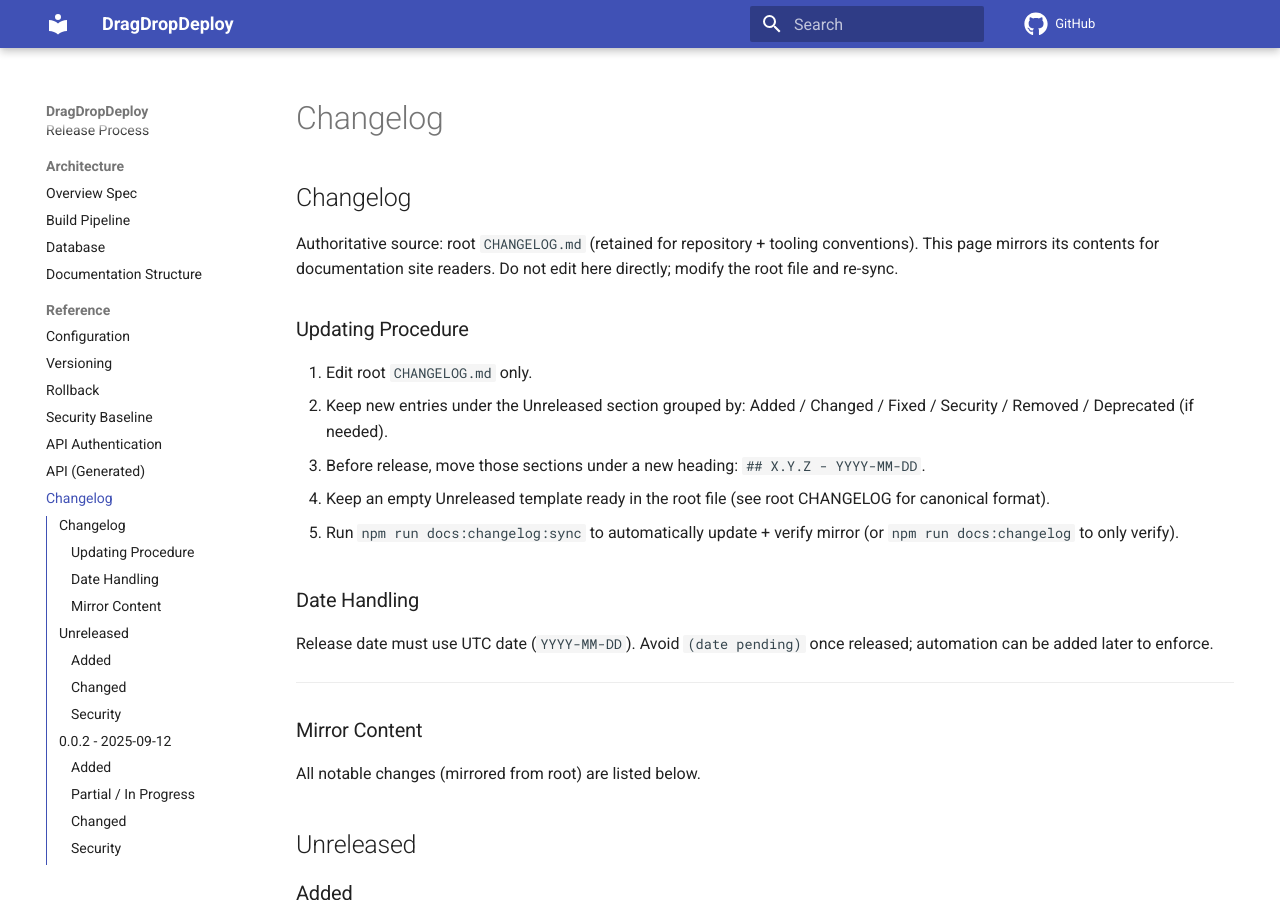
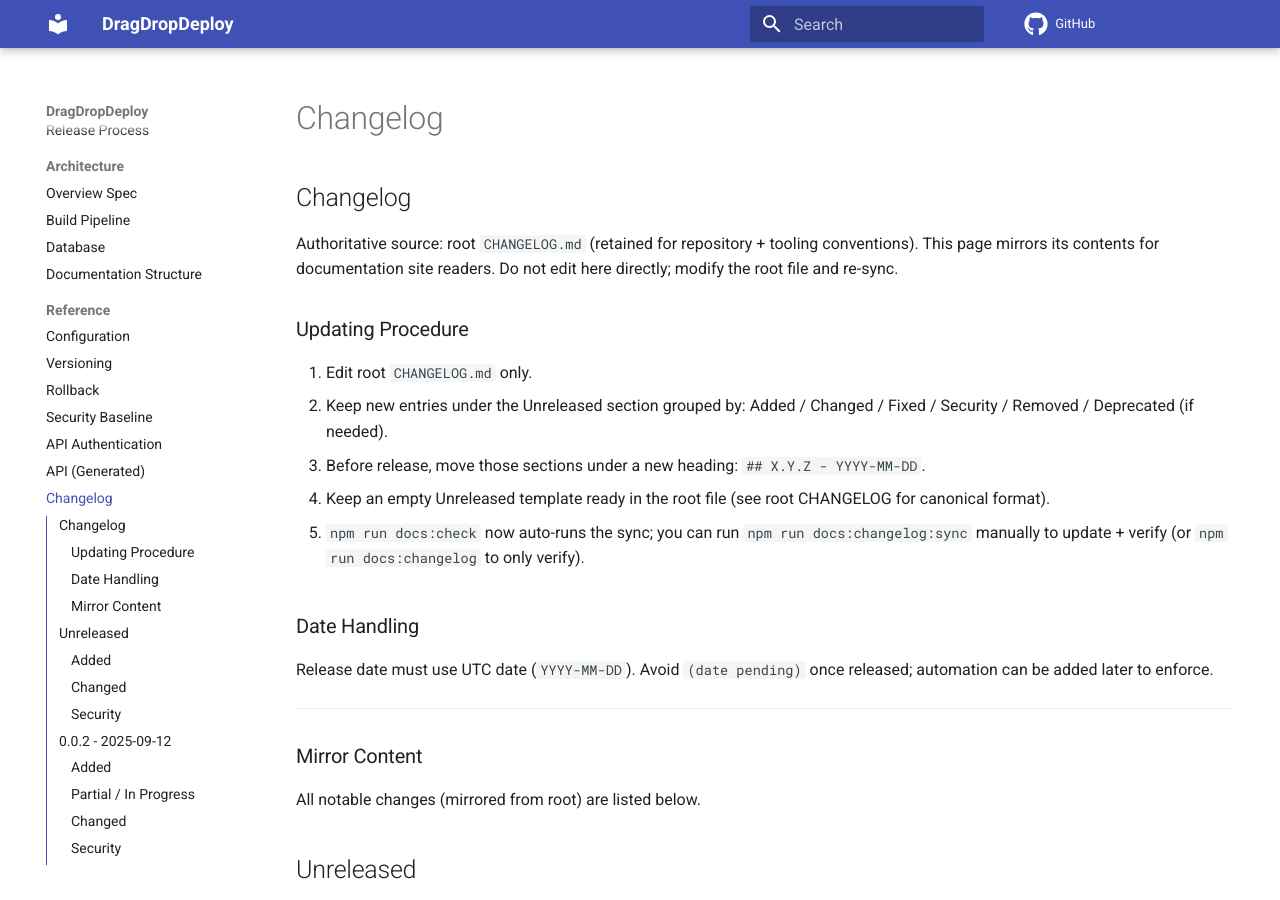
Before and after one commit to TomKonig/DragDropDeploy, an MkDocs documentation site: the page built from docs/reference/changelog.md, in a window 1280 px wide and 900 px high. Built offline with MkDocs 1.6.1 and Material for MkDocs 9.7.7, drawn with Linux system fonts in a browser that asks for light colours; comment, search, counter and statistics services are not loaded.

Commit message:
docs: auto-sync changelog in docs:check and fix lint wording

```diff
--- a/docs/reference/changelog.md
+++ b/docs/reference/changelog.md
@@ -13,7 +13,7 @@
 3. Before release, move those sections under a new heading: `## X.Y.Z - YYYY-MM-DD`.
 4. Keep an empty Unreleased template ready in the root file (see root CHANGELOG for canonical format).
 
-5. Run `npm run docs:changelog:sync` to automatically update + verify mirror (or `npm run docs:changelog` to only verify).
+5. `npm run docs:check` now auto-runs the sync; you can run `npm run docs:changelog:sync` manually to update + verify (or `npm run docs:changelog` to only verify).
 
 ### Date Handling
 
--- a/package.json
+++ b/package.json
@@ -25,7 +25,7 @@
     "docs:regen-core": "node scripts/generate-roadmap.cjs && npm run docs:api",
   "docs:includes": "node scripts/docs/inject-typedoc-includes.cjs",
   "docs:lint": "markdownlint --config .markdownlint.json \"docs/**/*.md\" --ignore docs/.generated",
-  "docs:check": "npm run docs:scan && npm run docs:env && npm run docs:changelog && npm run docs:roadmap && npm run docs:api && npm run docs:lint",
+  "docs:check": "npm run docs:scan && npm run docs:env && npm run docs:changelog:sync && npm run docs:roadmap && npm run docs:api && npm run docs:lint",
   "docs:typedoc": "npm run typedoc -w @dragdropdeploy/shared && npm run typedoc -w backend",
   "coverage:backend": "npm run test:ci -w backend -- --coverage",
   "coverage:frontend": "npm run test:coverage -w frontend",
```
Also changed, not shown: docs/reference/static-asset-minification.md (line endings or trailing spaces).
